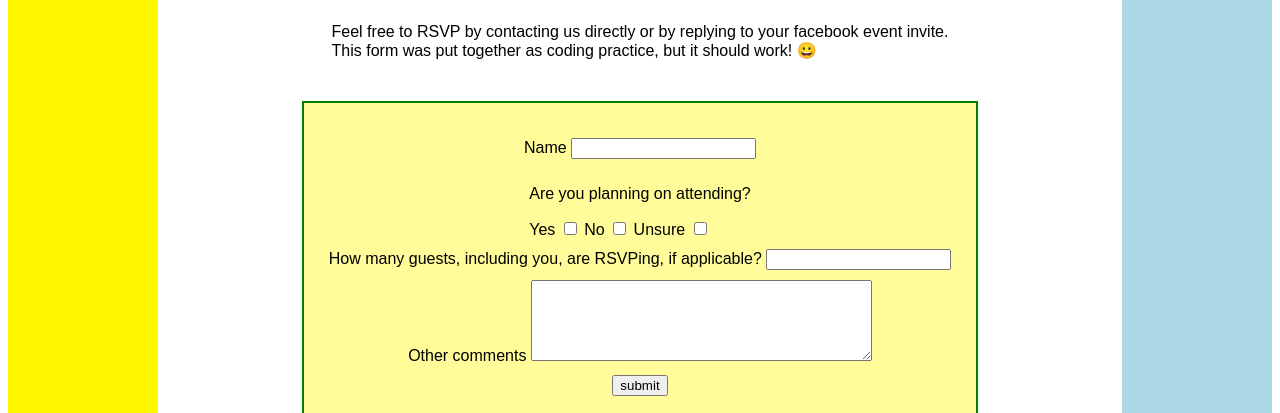
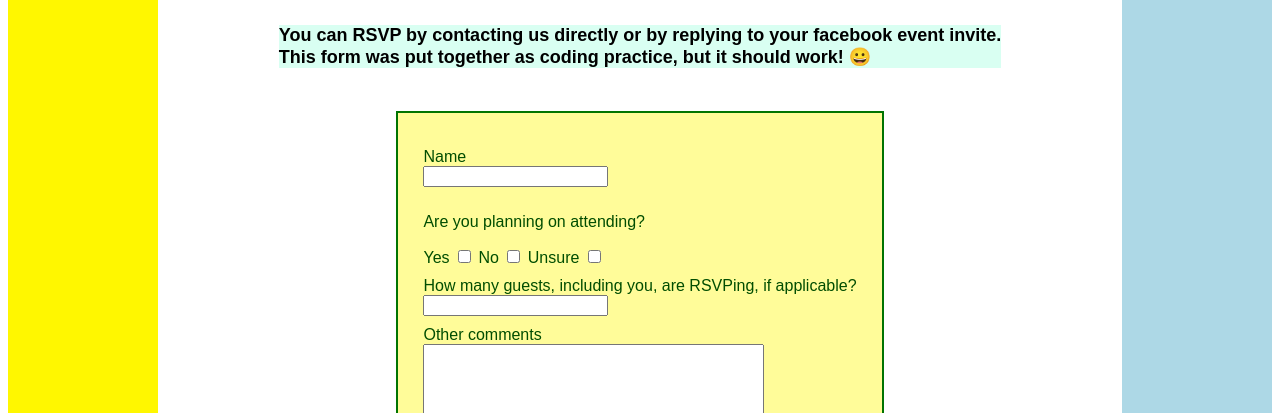
Before and after one commit to bwilkins96/Wedding-Website, a plain HTML site: page Page_2.html in a window 1280 px wide. Shown: the part 331-744 px from the top of the page. Drawn offline with Linux system fonts and the light colour scheme.

Commit message:
Finished!

```diff
--- a/Page_2.html
+++ b/Page_2.html
@@ -22,11 +22,11 @@
         <img class="top"  src="WeddingInvitationTop.jpg" alt="Flowers">
 
         <h1> RSVP Page </h1>
-        <p> Feel free to RSVP by contacting us directly or by replying to your facebook event invite. <br>
+        <p class="c"> You can RSVP by contacting us directly or by replying to your facebook event invite. <br>
             This form was put together as coding practice, but it should work! 😀
         </p>
 
-        <form action="mailto:ben.jr.speed@gmail.com" method="post" enctype=”multipart/form-data”>
+        <form action="mailto:hannahwalden2018@gmail.com" method="post" enctype=”multipart/form-data”>
             <fieldset class="form">
 
                 <div class="a">
@@ -50,18 +50,18 @@
 
 
                 <div class="a">
-                    <label for = "guests" class="em"> How many guests, including you, are RSVPing, if applicable? </label>
+                    <label for = "guests" class="guest"> How many guests, including you, are RSVPing, if applicable? </label>
                     <input type = "text" id = "guests" name = "guests">
                 </div>
 
                 <div class="comments a">
-                    <label for = "comments"> Other comments </label>
+                    <label for = "comments" class="com"> Other comments </label>
                     <textarea id = "comments" name = "comments" rows="5" cols="40"> </textarea>
                 </div>
 
 
                 <div class="submit a">
-                    <button type = "submit"> submit </button>
+                    <button type = "submit"> Submit! </button>
                 </div>
 
         </fieldset>
--- a/project.css
+++ b/project.css
@@ -26,8 +26,7 @@ body {
 
 .photos {
     height: 315px;
-    width: 415px
-
+    width: 415px;
 }
 
 .extra {
@@ -58,17 +57,18 @@ body {
 .form {
     display: flex;
     flex-direction: column;
-    align-items: center;
+
 
     padding: 25px;
     margin: 25px;
 
     background-color: rgba(255, 247, 0, 0.4);
-    border: 2px solid green;
+    border: 2px solid rgb(1, 116, 1);
 }
 
 .a {
     padding-top: 10px;
+    color: rgb(1, 77, 1);
 }
 
 .helpful {
@@ -101,3 +101,41 @@ h2 {
     right: 25px;
     position: fixed;
 }
+
+.c {
+    font-size: large;
+    background-color: rgba(127, 255, 212, 0.297);
+    font-weight: bold;
+}
+
+.d {
+    padding-top: 150px;
+    padding-bottom: 15px;
+
+    height: 500px ;
+    width: 750px ;
+}
+
+.picPage {
+    background-color: rgba(0, 255, 255, 0.11);
+}
+
+.gray {
+    color:rgb(86, 86, 86)
+}
+
+.com {
+    display: flex;
+    justify-content: flex-start;
+}
+
+
+.guest {
+    display: flex;
+    justify-content: center;
+}
+
+.name {
+    display: flex;
+    justify-content: flex-start;
+}
```
Also changed, not shown: Page_1.html (+3 -3 lines), Page_4.html (+7 -6 lines), Celebrations-Sat.jpg (added).
